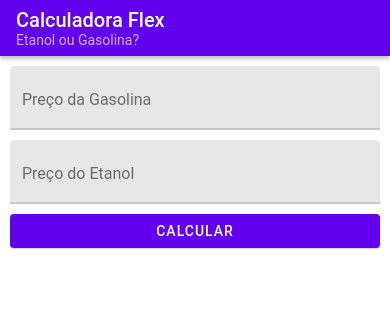
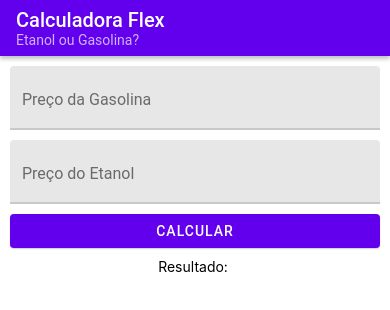
Before and after one commit to geraldohomero/CalcFlex, a React Native app: screen / in a window 390 px wide. Shown: the top 310 px of the page. Built offline with nearby package versions, Linux system fonts and the light colour scheme.

Commit message:
add text

```diff
--- a/App.js
+++ b/App.js
@@ -6,6 +6,7 @@ const App = () => {
 
   const [gas, setGas] = useState('');
   const [eta, setEta] = useState('');
+  const [res, setRes] = useState('');
 
   return (
     <View style={styles.container}>
@@ -17,7 +18,7 @@ const App = () => {
             style={styles.input}
             label="Preço da Gasolina"
             value={gas}
-            onChangeText={text => setText(text)}
+            onChangeText={text => setGas(text)}
           />
             <TextInput
             style={styles.input}
@@ -28,6 +29,7 @@ const App = () => {
           <Button mode="contained" onPress={() => console.log('Pressed')}>
             Calcular
           </Button>
+          <Text style={styles.text}>Resultado: {gas}</Text>
         </View>
   </View>
 
@@ -44,6 +46,10 @@ const styles = StyleSheet.create({
   },
   input: {
     marginBottom: 10
+  },
+  text: {
+    textAlign: 'center',
+    marginTop: 10,
   }
 });
 
```
